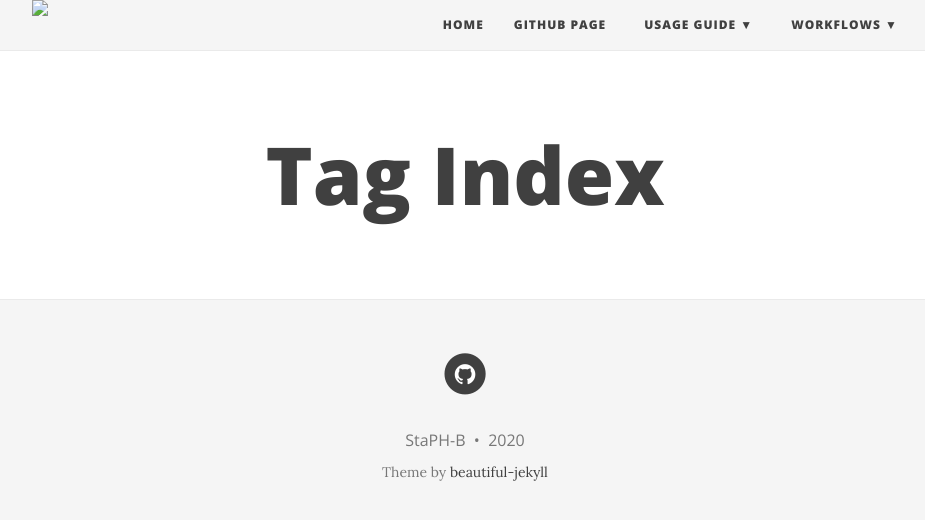
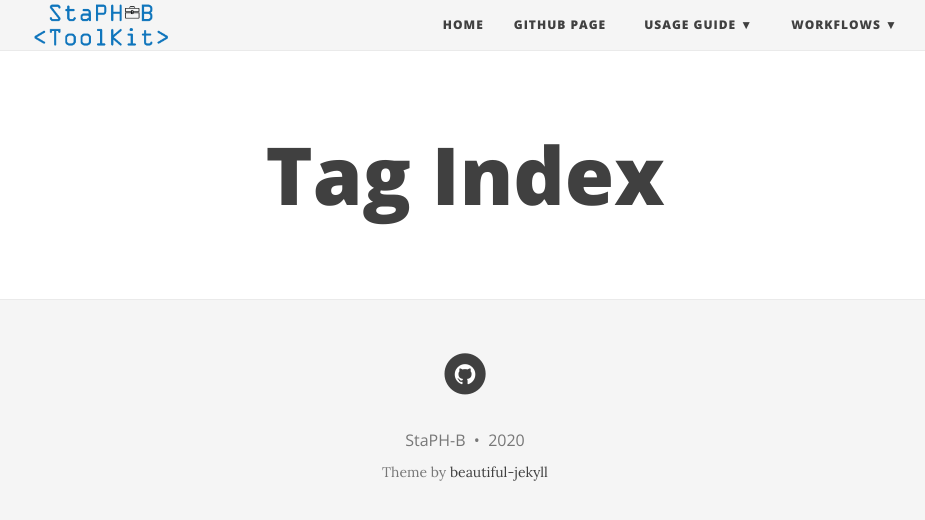
Before and after one commit to StaPH-B/staphb_toolkit, a Jekyll site: the page built from docs/tags.html, in a window 1280 px wide. Shown: the top 520 px of the page, without its empty margins (175-1100 px from the left). Built offline with Jekyll 4.4.1, drawn with Linux system fonts in a browser that asks for light colours; nearby versions of some CDN libraries.

Commit message:
icon fix II

```diff
--- a/docs/_config.yml
+++ b/docs/_config.yml
@@ -43,7 +43,7 @@ navbar-links:
 
 # If you want to have an image logo in the top-left corner instead of the title text,
 # then specify the following parameter
-title-img: "assets/staphb-tk_logo.png"
+title-img: "/staphb_toolkit/assets/staphb-tk_logo.png"
 
 # --- Background colour/image options --- #
 
```
